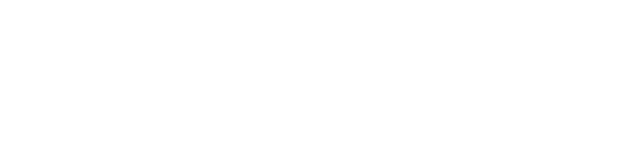
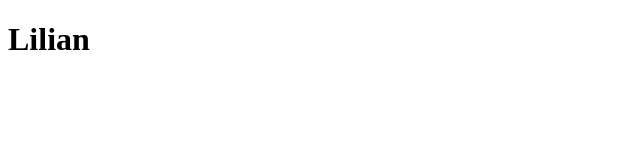
Before and after one commit to MarlyeCte/workshop-git, a plain HTML site: page index.html in a window 1280 px wide. Shown: the whole page, without its empty margins (0-640 px from the left). Drawn offline with Linux system fonts and the light colour scheme.

Commit message:
ajout html

```diff
--- a/index.html
+++ b/index.html
@@ -8,6 +8,6 @@
     <title>Document</title>
 </head>
 <body>
-
+    <h1>Lilian</h1>
 </body>
 </html>
```
